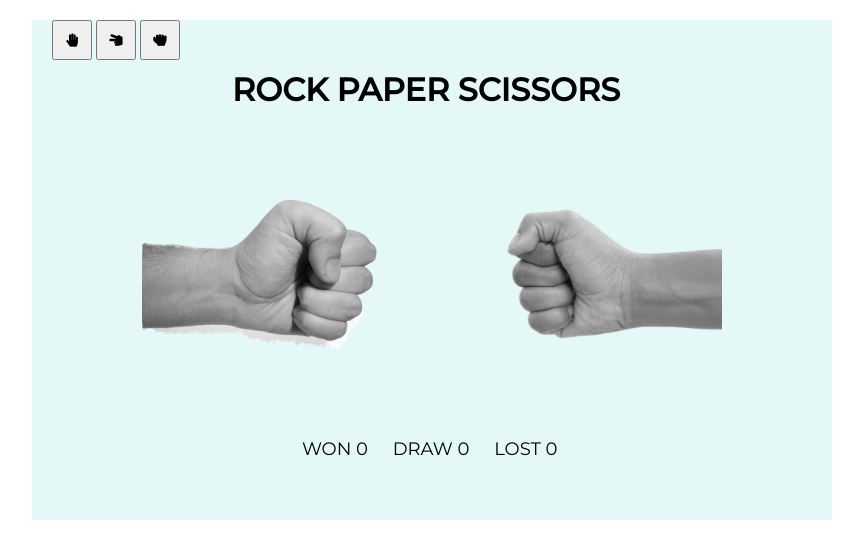
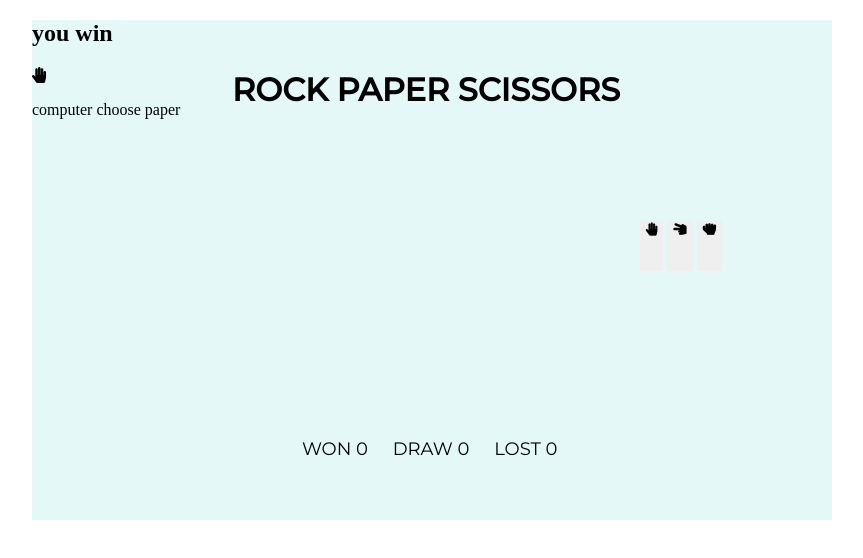
Before and after one commit to Code-Institute-Submissions/ejiro-design-siccisors-game, a plain HTML site: page index.html in a window 1280 px wide. Shown: the whole page, without its empty margins (208-1071 px from the left). Drawn offline with Linux system fonts and the light colour scheme.

Commit message:
adjust html script for buttons

```diff
--- a/assets/css/style.css
+++ b/assets/css/style.css
@@ -14,13 +14,28 @@
 /* add styles to button */
 
 .options{
+    padding:30px;
+    position:absolute;
+    top:30%;
+    right:10%;
     margin:20px 0 0 20px;
     transition: 100ms;
 
 }
 .options button{
-    height: 40px;
-    width: 40px;
+    border: none;
+    background-color:none;
+    text-align: center;
+    height:50px;
+    width:auto;
+    cursor:pointer;
+}
+
+.options button i{
+    border: none;
+    background-color:none;
+    height:100px;
+    width:auto;
     cursor:pointer;
 }
 
@@ -36,7 +51,7 @@ h1{
     margin:0 0 0 200px;
 }
 /* add styles to photos */
-.rock-photo3 img{
+/* .rock-photo3 img{
     display:none;
     height:150px;
     width:auto;
@@ -44,7 +59,7 @@ h1{
     position:absolute;
     top:30%;
     right:10%;
-}
+} */
 
 .rock-photo img{
     height:150px;
--- a/assets/js/script.js
+++ b/assets/js/script.js
@@ -1,18 +1,23 @@
-let score = document.getElementById("score-area")
-let draw = document.getElementsByClassId("draw")
-let lost = documen.getElementsByClassId("lost")
-let won = document.getElementById("won")
+document.addEventListener("DOMcontentLoaded", function(){
+    let buttons = document.getElementsByTagName("button");
+    for (let button of buttons){
+      buttons.addEventListener("click", playGame)
+    }
+    let score = document.getElementById("score-area")
+    let draw = document.getElementsByClassId("draw")
+    let lost = documen.getElementsByClassId("lost")
+    let won = document.getElementById("won")
+})
+
 let result = {
     player: 0,
     computer:0,
 }
 // play game
-function playGAme(event){
+function playGame(event){
     console.log(event.target.id)
-
 }
 // event listener
-score-area.Foreach(score-area => score-area.addEventListener)
 
 function checkScore() {
 
--- a/index.html
+++ b/index.html
@@ -19,12 +19,21 @@
             <button class="option" data-selection="rock"><i class="fas fa-hand-rock"></i></button>
         </div>
 
+        <div class="winner">
+            <div id="result" class="winner-content">
+                <h2>you win</h2>
+                <i class="fas fa-hand-paper"></i>
+                <p>computer choose paper</p>
+            </div>
+
+        </div>
+<!--
         <div class="rock-photo">
             <img src="assets/images/fist5.png" onclick="changeImg()" alt="fist gesture" data-selection="fist">
         </div>
         <div class="rock-photo2">
             <img src="assets/images/Fist1.png" alt ="fist gesture" data-selection="fist5">
-        </div>
+        </div> -->
         <!-- <div class="rock-photo3">
             <img src="assets/images/hand-two-fingers.png" alt="fingers" data-selection="fingers">
         </div>
```
